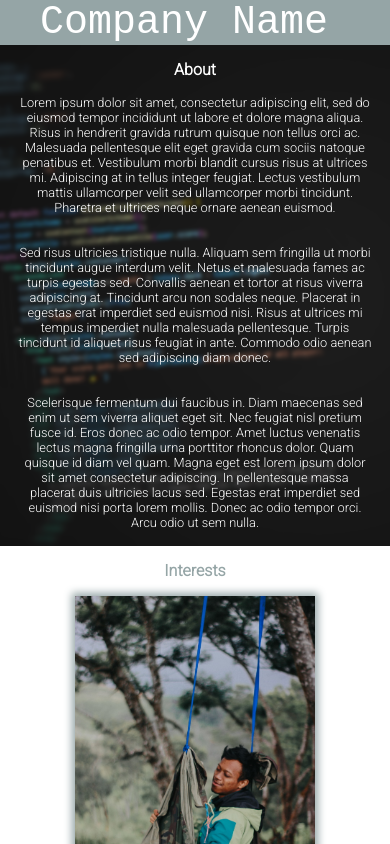
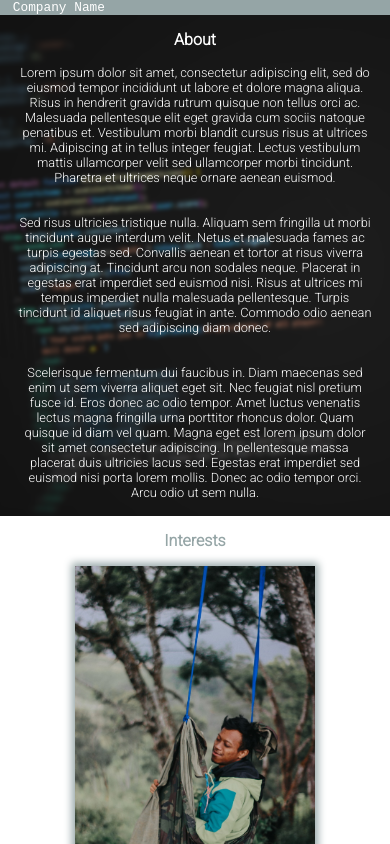
Before and after one commit to IbzOdus/EmployeePage, a React (Create React App) app: page / in a window 390 px wide. Shown: the top 844 px of the page. Built offline with nearby package versions, Linux system fonts and the light colour scheme.

Commit message:
Adjust navbar responsiveness

```diff
--- a/src/components/Navbar.jsx
+++ b/src/components/Navbar.jsx
@@ -7,17 +7,21 @@ const Nav = styled.nav`
     justify-content: space-between;
     align-items: center;
     width: 100%;
-    background-color: ${colors.primary}
+    background-color: ${colors.primary};
 `;
 
 const Logo = styled.div`
     font-family: Courier New;
     color: #FFFFFF;
-    font-size: 40px;
-    margin-left: 40px;
+    font-size: 0.8rem;
+    padding-left: 1em;
 
     &:hover {
         cursor: pointer;
+    }
+
+    @media only screen and (min-width: 700px) {
+        font-size: 2rem;
     }
 `;
 
```
